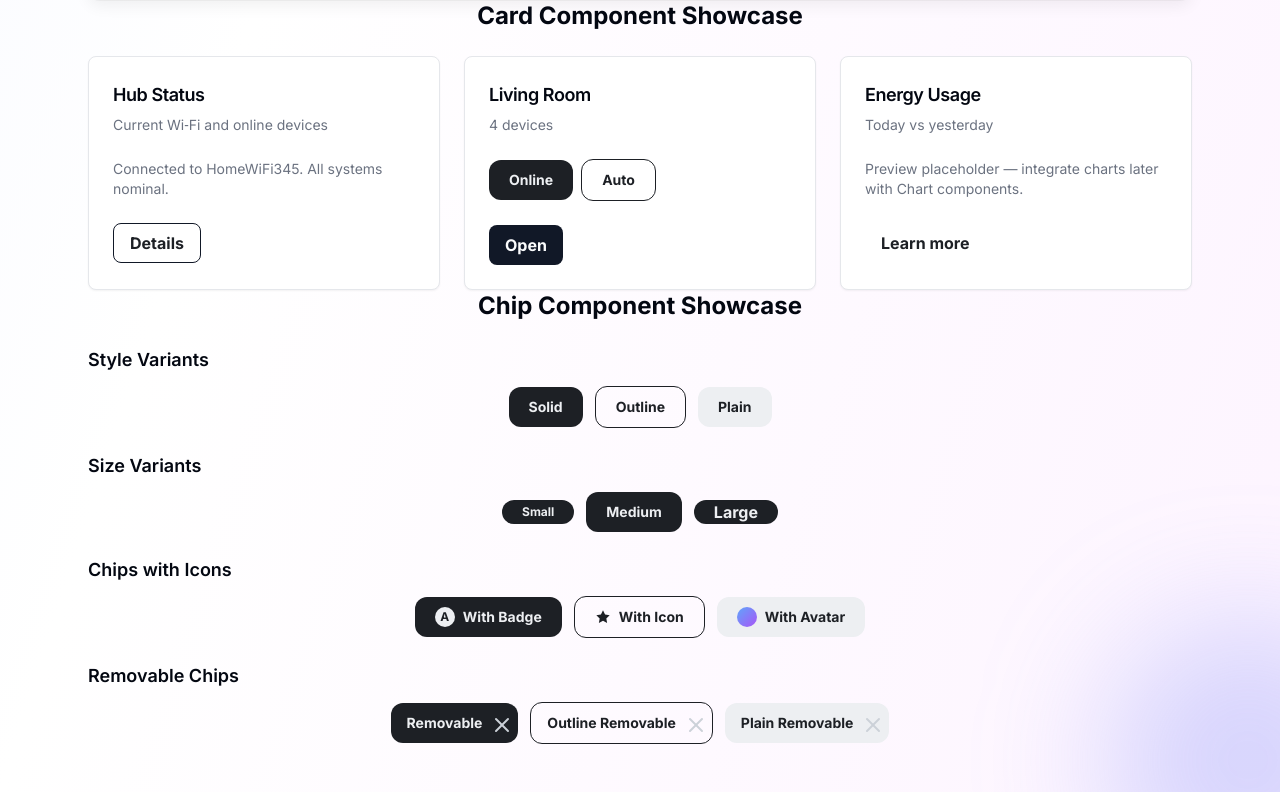
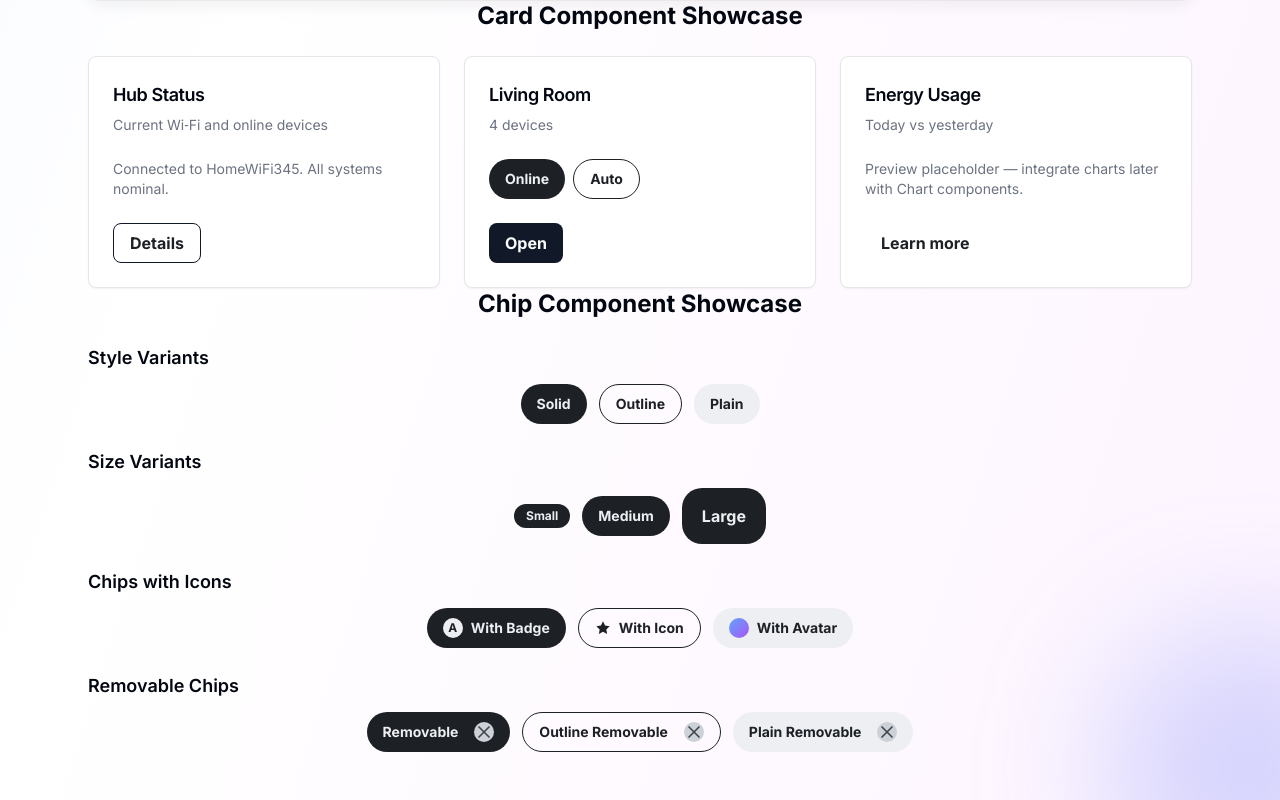
Before and after one commit to cgonz0/DS_test, a React (Vite) app: page / in a window 1280 px wide. Shown: the part 3148-3948 px from the top of the page. Built offline with nearby package versions, Linux system fonts and the light colour scheme.

Commit message:
Apply Chip design tweaks: 20px radius, solid-circle close button, large height 56px
cgen-9c1ae31108d44000937aae6a5e8288e8

```diff
--- a/client/components/ui/chip.tsx
+++ b/client/components/ui/chip.tsx
@@ -5,7 +5,7 @@ import { X } from "lucide-react";
 import { cn } from "@/lib/utils";
 
 const chipVariants = cva(
-  "inline-flex items-center font-bold transition-colors focus:outline-none focus:ring-2 focus:ring-ring focus:ring-offset-2",
+  "inline-flex items-center gap-2 font-bold transition-colors focus:outline-none focus:ring-2 focus:ring-ring focus:ring-offset-2 rounded-[20px]",
   {
     variants: {
       variant: {
@@ -14,60 +14,20 @@ const chipVariants = cva(
         plain: "bg-[#EDEFF2] text-[#1D2025]",
       },
       size: {
-        small: "text-xs leading-5 rounded-full",
-        medium: "text-sm leading-5 rounded-xl",
-        large: "text-base leading-6 rounded-[56px]",
-      },
-      removable: {
-        true: "",
-        false: "",
+        small: "h-6 px-3 text-xs",
+        medium: "h-10 px-4 text-sm",
+        large: "h-14 px-5 text-base", // 56px height
       },
     },
-    compoundVariants: [
-      // Small size padding variants
-      {
-        size: "small",
-        removable: false,
-        className: "px-5 py-0.5",
-      },
-      {
-        size: "small",
-        removable: true,
-        className: "pl-3 pr-1 py-0.5",
-      },
-      // Medium size padding variants
-      {
-        size: "medium",
-        removable: false,
-        className: "px-5 py-2.5",
-      },
-      {
-        size: "medium",
-        removable: true,
-        className: "pl-4 pr-2 py-2.5",
-      },
-      // Large size padding variants
-      {
-        size: "large",
-        removable: false,
-        className: "px-5 py-4.5",
-      },
-      {
-        size: "large",
-        removable: true,
-        className: "pl-5 pr-2 py-4",
-      },
-    ],
     defaultVariants: {
       variant: "solid",
       size: "medium",
-      removable: false,
     },
   },
 );
 
 const chipCloseVariants = cva(
-  "ml-2 flex-shrink-0 rounded-full transition-colors hover:bg-black/10",
+  "ml-2 flex-shrink-0 inline-flex items-center justify-center rounded-full bg-[#CCD1D8] text-[#40464E] transition-colors hover:bg-[#B8BFC8]",
   {
     variants: {
       size: {
@@ -106,12 +66,9 @@ function Chip({
   };
 
   return (
-    <div className={cn(chipVariants({ variant, size, removable }), className)} {...props}>
+    <div className={cn(chipVariants({ variant, size }), className)} {...props}>
       {leftElement && (
-        <div className={cn(
-          "flex-shrink-0",
-          size === "small" ? "mr-2" : size === "medium" ? "mr-2" : "mr-2"
-        )}>
+        <div className="flex-shrink-0">
           {leftElement}
         </div>
       )}
@@ -123,8 +80,7 @@ function Chip({
           aria-label="Remove"
         >
           <X className={cn(
-            "text-[#CCD1D8]",
-            size === "small" ? "w-4 h-4" : size === "medium" ? "w-5 h-5" : "w-6 h-6"
+            size === "small" ? "w-3 h-3" : size === "medium" ? "w-4 h-4" : "w-5 h-5"
           )} />
         </button>
       )}
```
